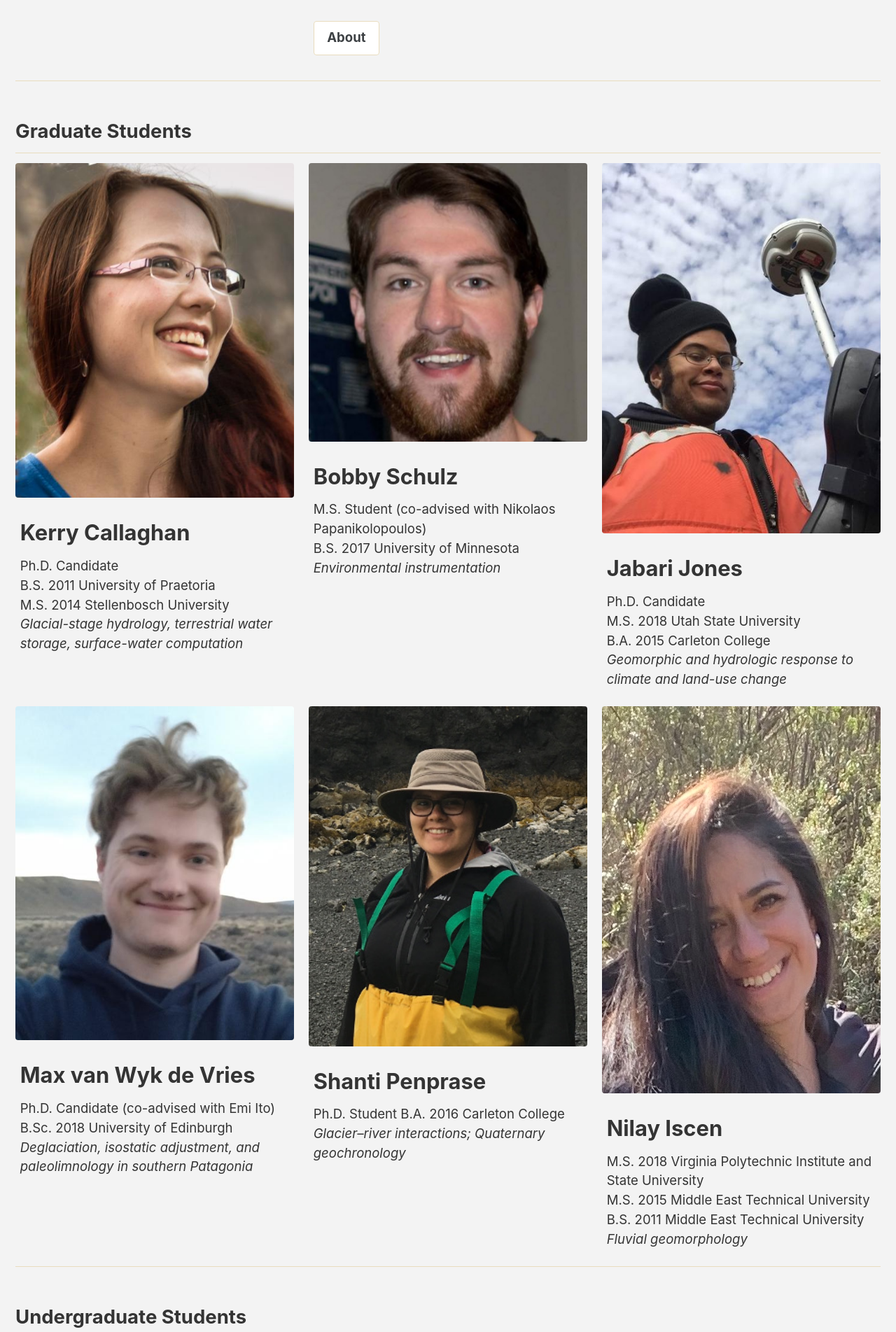
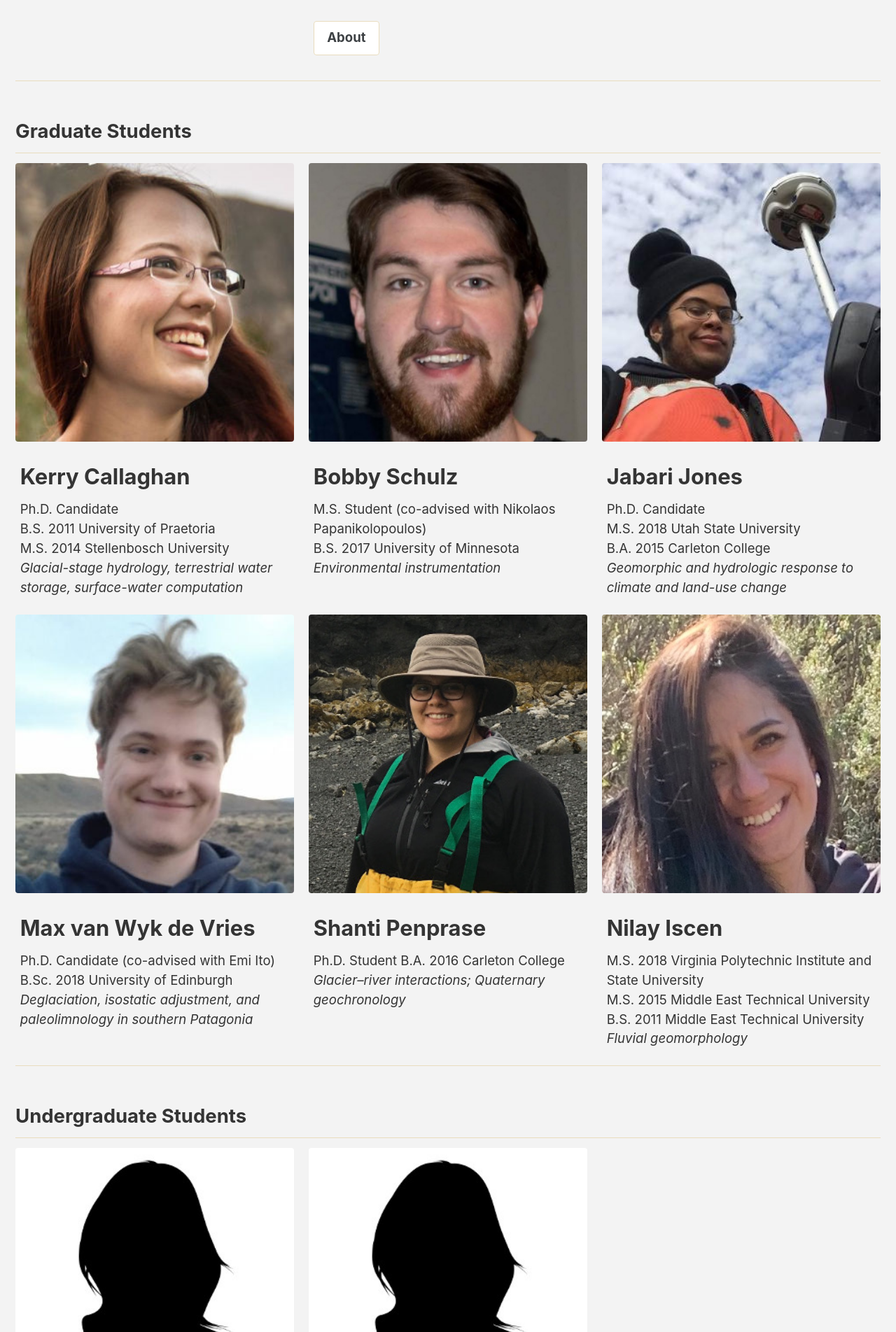
Before and after one commit to MNiMORPH/MNiMORPH.github.io, a Jekyll site: the page built from _pages/people.md, in a window 1280 px wide. Shown: the part 1166-3069 px from the top of the page at 70% size. Built offline with Jekyll 4.4.1, drawn with Linux system fonts in a browser that asks for light colours; cached includes are drawn as plain includes; nearby versions of some CDN libraries.

Commit message:
Square headshots for all

```diff
--- a/_pages/people.md
+++ b/_pages/people.md
@@ -39,7 +39,7 @@ faculty:
     btn_class: "btn--inverse"
 
 grads:
-  - image_path: /assets/images/headshots/callaghan.jpg
+  - image_path: /assets/images/headshots/callaghan_square.jpg
     alt: "Kerry Callaghan"
     title: "Kerry Callaghan"
     excerpt: "Ph.D. Candidate<br/>
@@ -60,7 +60,7 @@ grads:
     #url: ""
     #btn_label: "Homepage"
     #btn_class: "btn--inverse"
-  - image_path: /assets/images/headshots/jones.jpg
+  - image_path: /assets/images/headshots/jones_square.jpg
     alt: "Jabari Jones"
     title: "Jabari Jones"
     excerpt: "Ph.D. Candidate<br/>
@@ -71,7 +71,7 @@ grads:
     #url: ""
     #btn_label: "Homepage"
     #btn_class: "btn--inverse"
-  - image_path: /assets/images/headshots/vanWykdeVries.jpg
+  - image_path: /assets/images/headshots/vanWykdeVries_square.jpg
     alt: "Max van Wyk de Vries"
     title: "Max van Wyk de Vries"
     excerpt: "Ph.D. Candidate (co-advised with Emi Ito)<br/>
@@ -81,7 +81,7 @@ grads:
     #url: ""
     #btn_label: "Homepage"
     #btn_class: "btn--inverse"
-  - image_path: /assets/images/headshots/penprase.jpeg
+  - image_path: /assets/images/headshots/penprase_square.jpeg
     alt: "Shanti Penprase"
     title: "Shanti Penprase"
     excerpt: "Ph.D. Student
@@ -91,7 +91,7 @@ grads:
     #url: ""
     #btn_label: "Homepage"
     #btn_class: "btn--inverse"
-  - image_path: /assets/images/headshots/iscen.jpeg
+  - image_path: /assets/images/headshots/iscen_square.jpg
     alt: "Nilay Iscen"
     title: "Nilay Iscen"
     excerpt: "M.S. 2018 Virginia Polytechnic Institute and State University<br/>
```
Also changed, not shown: assets/images/headshots/callaghan_square.jpg (added), assets/images/headshots/iscen_square.jpg (added), assets/images/headshots/jones_square.jpg (added), assets/images/headshots/penprase_square.jpeg (added), assets/images/headshots/vanWykdeVries_square.jpg (added).
